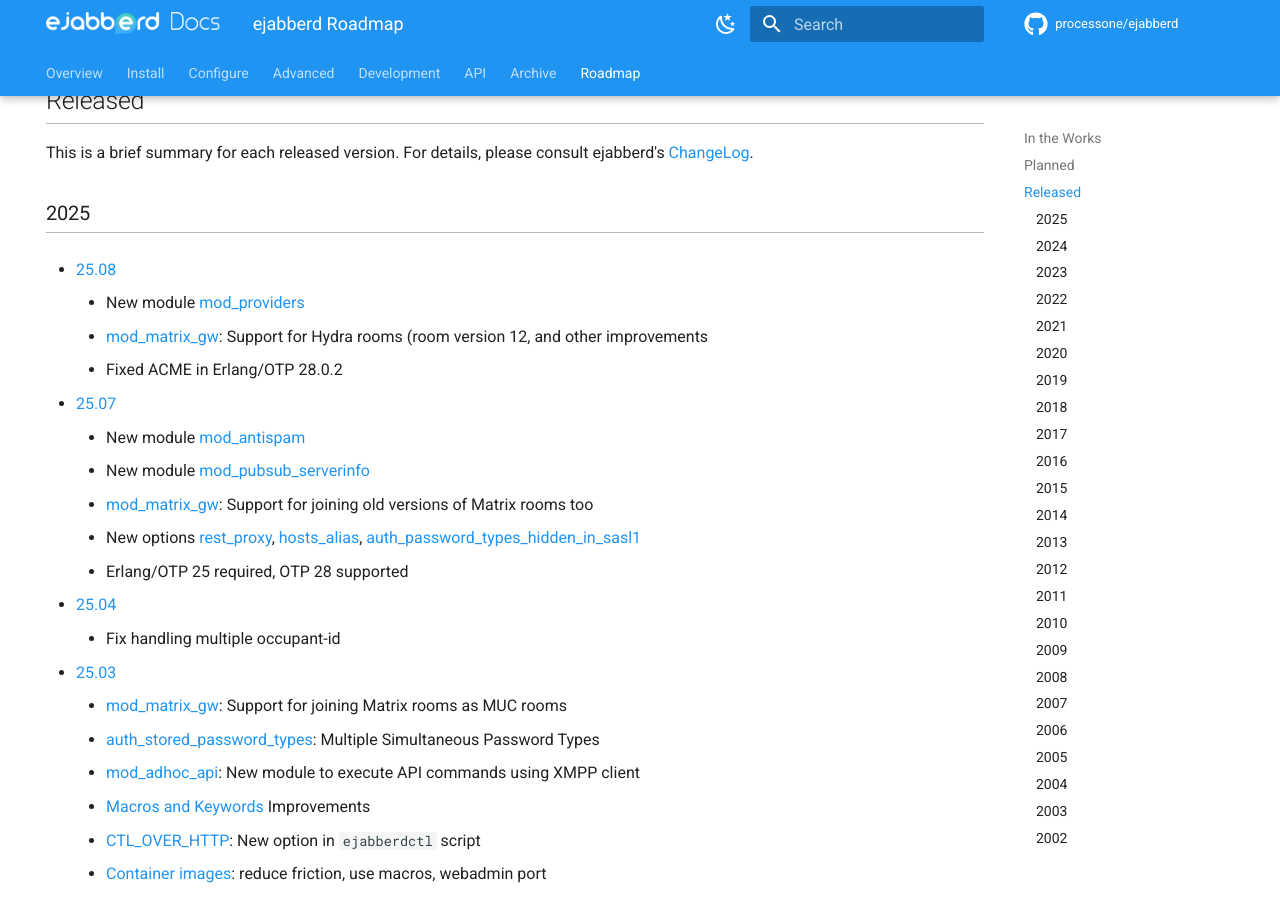
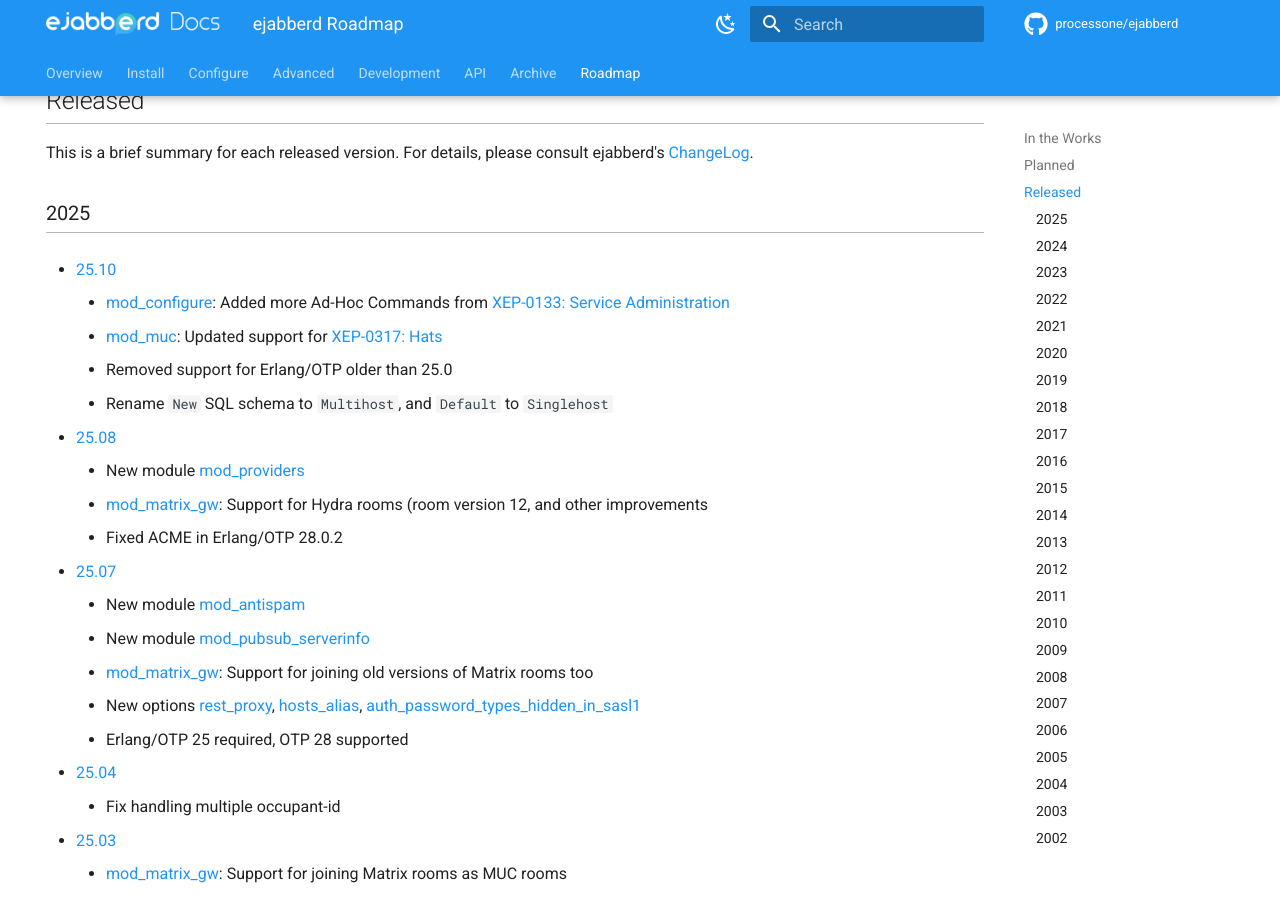
Before and after one commit to processone/docs.ejabberd.im, an MkDocs documentation site: the page built from content/roadmap/index.md, in a window 1280 px wide and 900 px high, scrolled down 498 px. Built offline with MkDocs 1.6.1 and Material for MkDocs 9.7.7, drawn with Linux system fonts in a browser that asks for light colours; comment, search, counter and statistics services are not loaded.

Commit message:
Add 25.10 to roadmap

```diff
--- a/content/roadmap/index.md
+++ b/content/roadmap/index.md
@@ -21,6 +21,12 @@
 This is a brief summary for each released version. For details, please consult ejabberd's [ChangeLog](../CHANGELOG.md).
 
 ### 2025
+
+- [25.10](https://www.process-one.net/blog/ejabberd-25-10/)
+    - [mod_configure](../admin/configuration/modules.md/#mod_configure): Added more Ad-Hoc Commands from [XEP-0133: Service Administration](https://xmpp.org/extensions/xep-0133.html)
+    - [mod_muc](../admin/configuration/modules.md/#mod_muc): Updated support for [XEP-0317: Hats](https://xmpp.org/extensions/xep-0317.html)
+    - Removed support for Erlang/OTP older than 25.0
+    - Rename `New` SQL schema to `Multihost`, and `Default` to `Singlehost`
 
 - [25.08](https://www.process-one.net/blog/ejabberd-25-08/)
     - New module [mod_providers](../admin/configuration/modules.md/#mod_providers)
```
